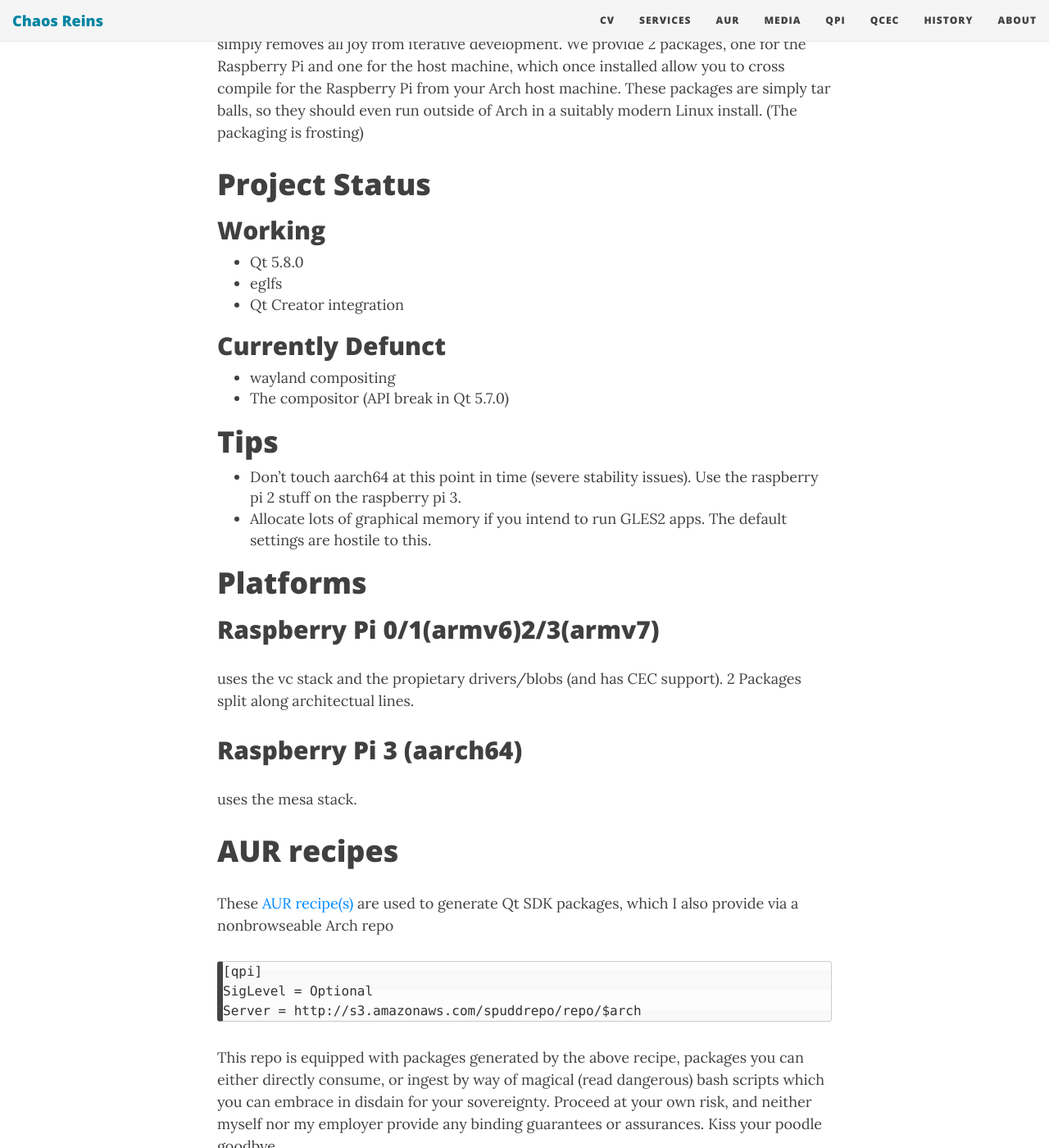
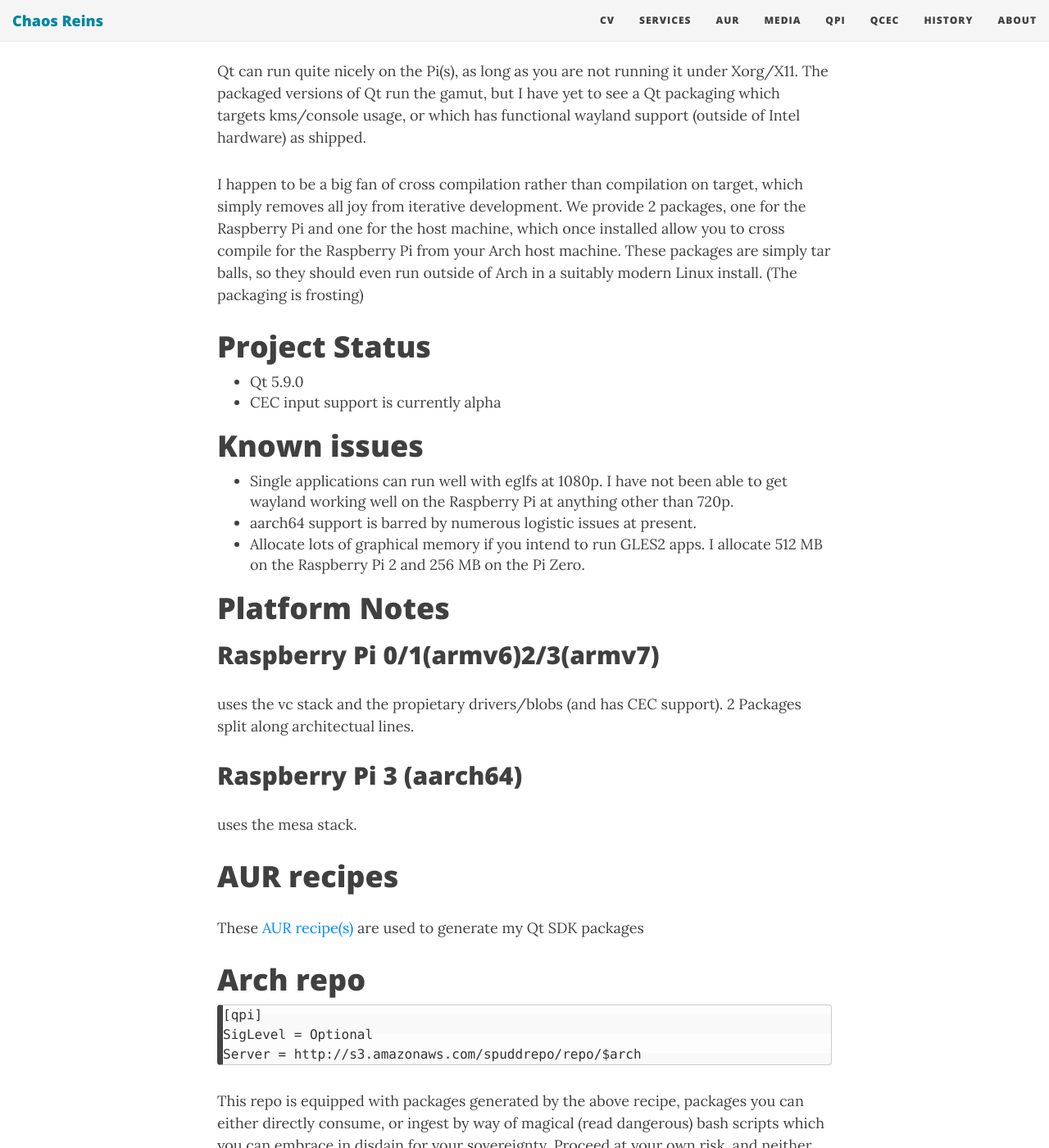
Before and after one commit to sirspudd/sirspudd.github.io, a Jekyll site: the page built from pages/qpi.md, in a window 1280 px wide and 1400 px high, scrolled down 1113 px. Shown: the whole window at 82% size. Built offline with Jekyll 4.4.1, drawn with Linux system fonts in a browser that asks for light colours; nearby versions of some CDN libraries; some of the changed text lies outside the part shown.

Commit message:
Update instructions
Change-Id: I0111a68879e48ee1dbbe882467a861a594916319

````diff
--- a/pages/qpi.md
+++ b/pages/qpi.md
@@ -20,23 +28,16 @@
 
 # Project Status
 
-## Working
+* Qt 5.9.0
+* CEC input support is currently alpha
 
-* Qt 5.8.0
-* eglfs
-* Qt Creator integration
+# Known issues
 
-## Currently Defunct
+* Single applications can run well with eglfs at 1080p. I have not been able to get wayland working well on the Raspberry Pi at anything other than 720p.
+* aarch64 support is barred by numerous logistic issues at present.
+* Allocate lots of graphical memory if you intend to run GLES2 apps. I allocate 512 MB on the Raspberry Pi 2 and 256 MB on the Pi Zero.
 
-* wayland compositing
-* The compositor (API break in Qt 5.7.0)
-
-# Tips
-
-* Don't touch aarch64 at this point in time (severe stability issues). Use the raspberry pi 2 stuff on the raspberry pi 3.
-* Allocate lots of graphical memory if you intend to run GLES2 apps. The default settings are hostile to this.
-
-# Platforms
+# Platform Notes
 
 ## Raspberry Pi 0/1(armv6)2/3(armv7)
 
@@ -48,7 +49,9 @@
 
 # AUR recipes
 
-These [AUR recipe(s)](https://aur.archlinux.org/cgit/aur.git/tree/PKGBUILD?h=qt-sdk-raspberry-pi) are used to generate Qt SDK packages, which I also provide via a nonbrowseable Arch repo
+These [AUR recipe(s)](https://aur.archlinux.org/cgit/aur.git/tree/PKGBUILD?h=qt-sdk-raspberry-pi) are used to generate my Qt SDK packages
+
+# Arch repo
 
 ```
 [qpi]
@@ -58,15 +61,16 @@
 
 This repo is equipped with packages generated by the above recipe, packages you can either directly consume, or ingest by way of magical (read dangerous) bash scripts which you can embrace in disdain for your sovereignty. Proceed at your own risk, and neither myself nor my employer provide any binding guarantees or assurances. Kiss your poodle goodbye.
 
-# Instructions (Use at your own risk)
+# Instructions
 
+-1. Proceed at your own risk
 0. [Install the appropriate Arch on a fresh sd card](https://archlinuxarm.org/platforms/armv7/broadcom/raspberry-pi-2)
 1. Boot the Raspberry Pi
 2. Download and run the following [script](http://www.chaos-reins.com/scripts/setup_qpi.sh) on the RPI
 3. I personally normally do this by allowing root login via ssh and then grabbing the script via curl
 4. curl http://www.chaos-reins.com/scripts/setup_qpi.sh > setup_qpi.sh
 5. bash setup_qpi.sh
-6. I would strongly recommend increasing the video ram to 512 in /boot/config.txt (The compositor alone requires more than the default 64 due to the sexy background wave effect). When using the mesa stack (The Pi 3) the contents of config.txt are ignored, and you have to stipulate the graphical memory via a kernel commandline argument: cma=512
+6. I would strongly recommend increasing the video ram to 512 in /boot/config.txt. When using the mesa stack (The Pi 3) the contents of config.txt are ignored, and you have to stipulate the graphical memory via a kernel commandline argument: cma=512
 7. Run this [script](http://www.chaos-reins.com/scripts/setup_qpi_host.sh) on your Arch host machine
 8. Mount your Arch sysroot on your host (recommend NFS, mounting "/" under /mnt/pi{version})
 9. You are now set to use Qt Creator to develop and deploy to your Raspberry Pi
````
Also changed, not shown: other parts of pages/qpi.md (+8 -0 lines).
